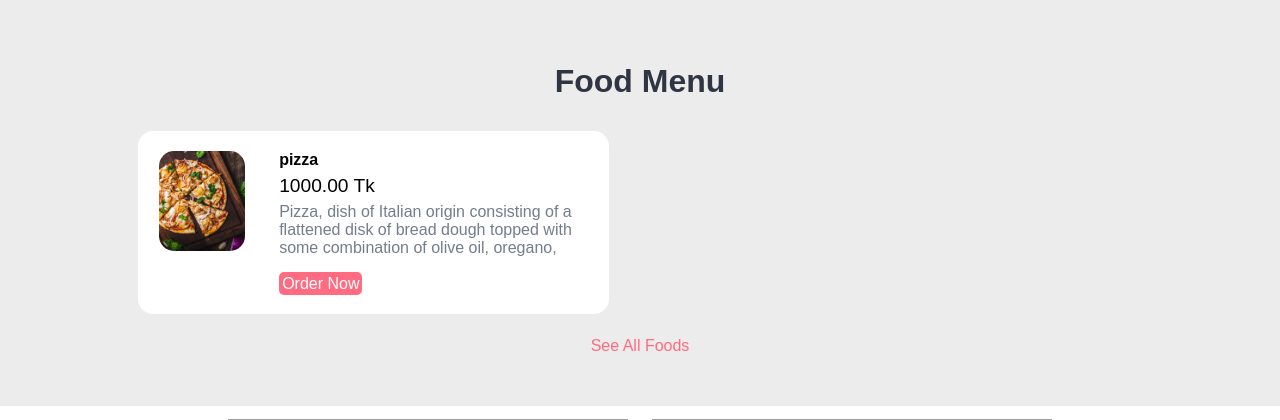
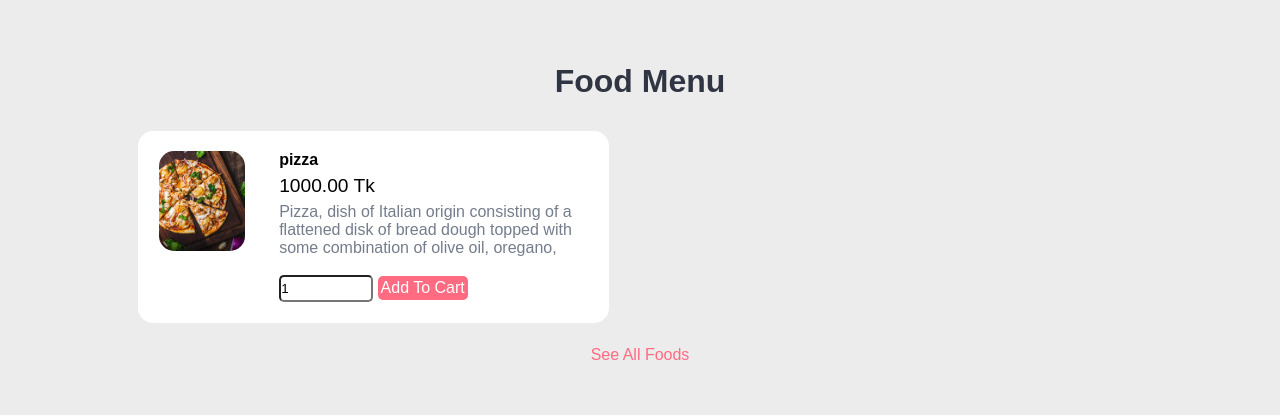
Before and after one commit to Hannan84/Food_Order, a PHP site: page /category-foods.php?category_id=21 in a window 1280 px wide. Shown: the part 349-769 px from the top of the page. Run offline with PHP 8.4, Linux system fonts and the light colour scheme; data comes from the database, SQL or seed files in the repository; some libraries are stand-ins or nearby versions; grey boxes are pictures that could not be loaded.

Commit message:
modified and added some line

```diff
--- a/category-foods.php
+++ b/category-foods.php
@@ -26,6 +26,7 @@ $std = $obj->displayTitleBasedOnClick();
             $data = $obj->displayFoodBasedOnClick();
             foreach ($data as $value){?>
                 <div class="food-menu-box">
+                    <form action="my_cart.php?id=<?php echo $value['id']?>" method="post">
                         <div class="food-menu-img">
                             <?php
     //                   Check whether image is available or not
@@ -47,9 +48,14 @@ $std = $obj->displayTitleBasedOnClick();
                                 <?php echo $value['description']?>
                             </p>
                             <br>
-
-                        <a href="order.php?food_id=<?php echo $value['id']?>" class="btn btn-primary">Order Now</a>
+                            <input type="hidden" name="image" value="<?php echo $value['image']?>">
+                            <input type="hidden" name="title" value="<?php echo $value['title']?>">
+                            <input type="hidden" name="price" value="<?php echo $value['price']?>">
+                            <input type="hidden" name="description" value="<?php echo $value['description']?>">
+                            <input type="number" name="qty" value="1" min="1" max="50"  style="width: 90px; height: 23px; border-radius: 5px" placeholder="Quantity" required">
+                            <button type="submit" name="submit" class="btn btn-primary">Add To Cart</button>
                         </div>
+                    </form>
                 </div>
             <?php }?>
 
--- a/index.php
+++ b/index.php
@@ -89,7 +89,7 @@ include 'partial_front/navbar.php';
                         <input type="hidden" name="title" value="<?php echo $value['title']?>">
                         <input type="hidden" name="price" value="<?php echo $value['price']?>">
                         <input type="hidden" name="description" value="<?php echo $value['description']?>">
-                        <input type="number" name="qty" value="1" min="1" max="50"  style="width: 90px; height: 23px" placeholder="Quantity" required">
+                        <input type="number" name="qty" value="1" min="1" max="50"  style="width: 90px; height: 23px; border-radius: 5px" placeholder="Quantity" required">
                         <button type="submit" name="submit" class="btn btn-primary">Add To Cart</button>
                     </div>
                 </form>
```
Also changed, not shown: cartView.php (+3 -5 lines), my_cart.php (+7 -1 lines). Lines whose indentation alone changed are shown as unchanged.
